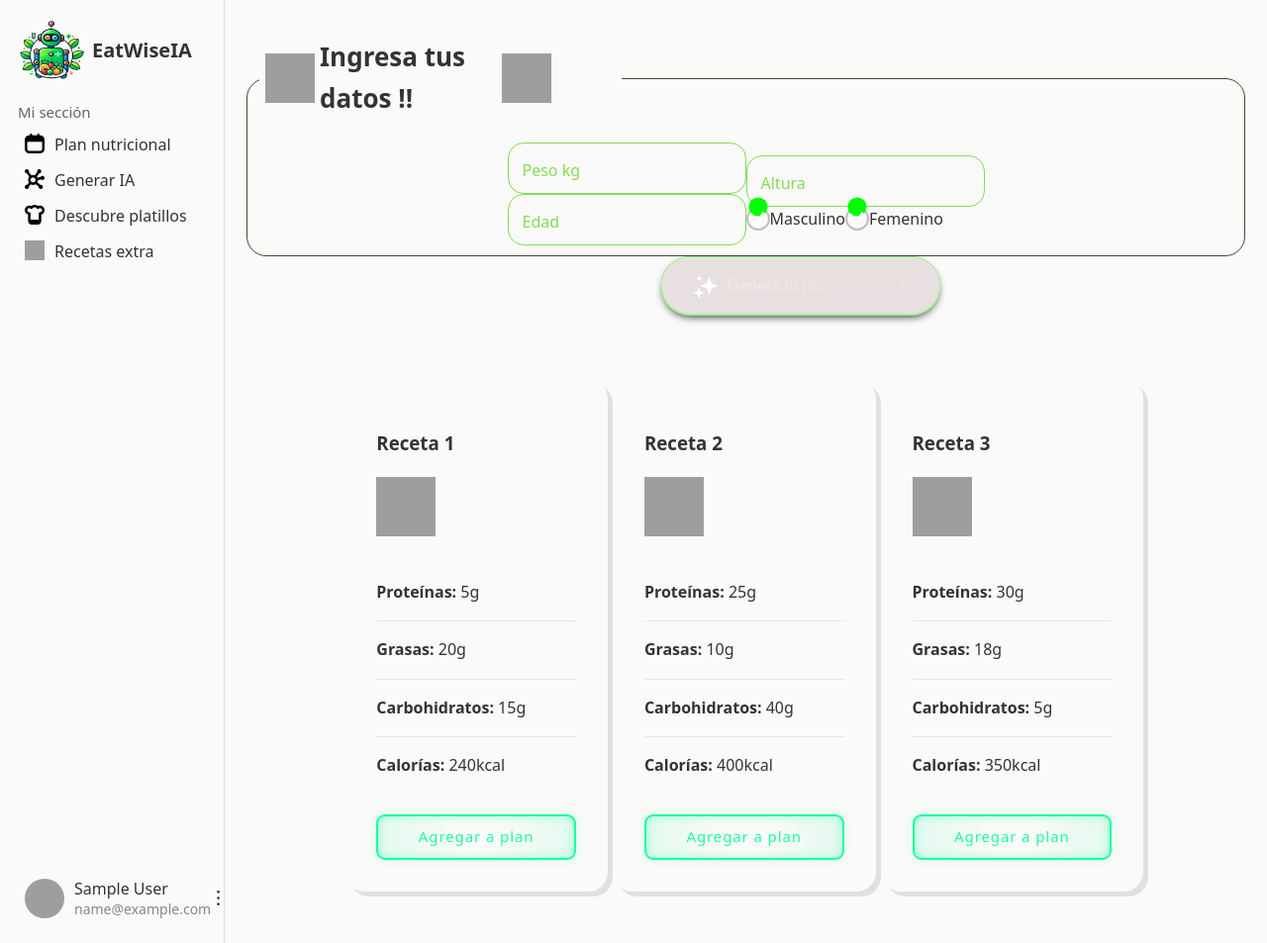
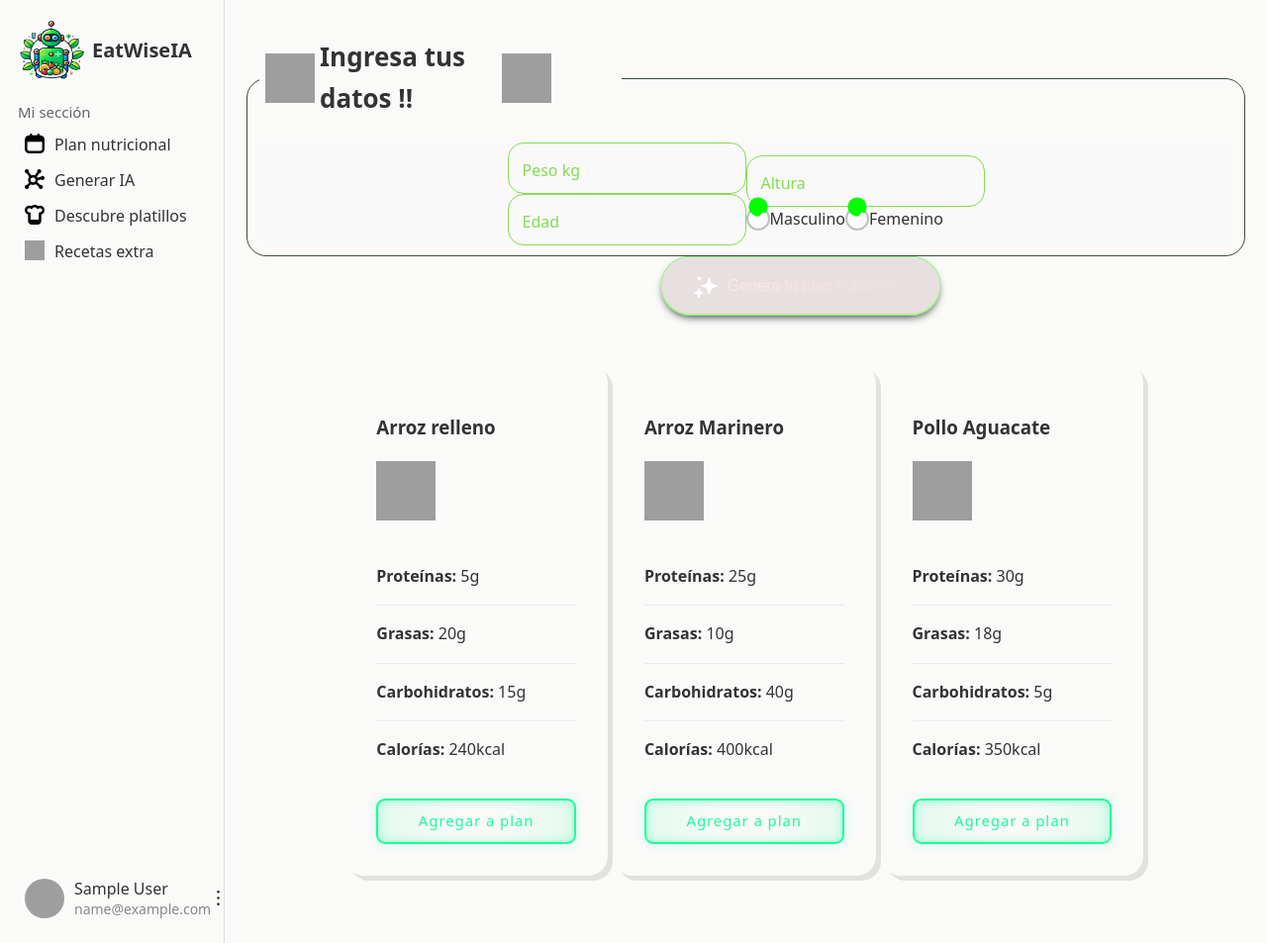
Before and after one commit to danielfernando4/Proyecto-IA-Nutrition, a Flask app: page /generation in a window 1280 px wide. Shown: the whole page at 99% size. Run offline with Flask 3, Linux system fonts and the light colour scheme; the visitor is signed in with stand-in values (Sample User, id 1); grey boxes are pictures that could not be loaded.

Commit message:
traer actualizaciones

```diff
--- a/static/css/generation.css
+++ b/static/css/generation.css
@@ -10,10 +10,10 @@
 .card-container {
   gap: 5px;
   width: 80%;
-  margin: 4rem auto;
+  margin: 3rem auto;
   display: flex;
   flex-direction: row;
-  flex-wrap: wrap;
+
   border-radius: 20px;
 }
 
--- a/static/js/generation.js
+++ b/static/js/generation.js
@@ -1,7 +1,7 @@
 const recetas = [
   {
-    title: "Receta 1",
-    description: "COCONUT",
+    title: "Arroz relleno",
+
     proteinas: 5, // Gramos de proteína
     grasas: 20, // Gramos de grasa
     image: "/static/images/comida112.jpg",
@@ -9,8 +9,8 @@
     calorias: 240, // Calorías totales
   },
   {
-    title: "Receta 2",
-    description: "ARROZ con Pescado",
+    title: "Arroz Marinero",
+
     proteinas: 25,
     image: "/static/images/comida112.jpg",
     grasas: 10,
@@ -18,8 +18,8 @@
     calorias: 400,
   },
   {
-    title: "Receta 3",
-    description: "Pollo Aguacate",
+    title: "Pollo Aguacate",
+
     proteinas: 30,
     image: "/static/images/comida112.jpg",
     grasas: 18,
```
